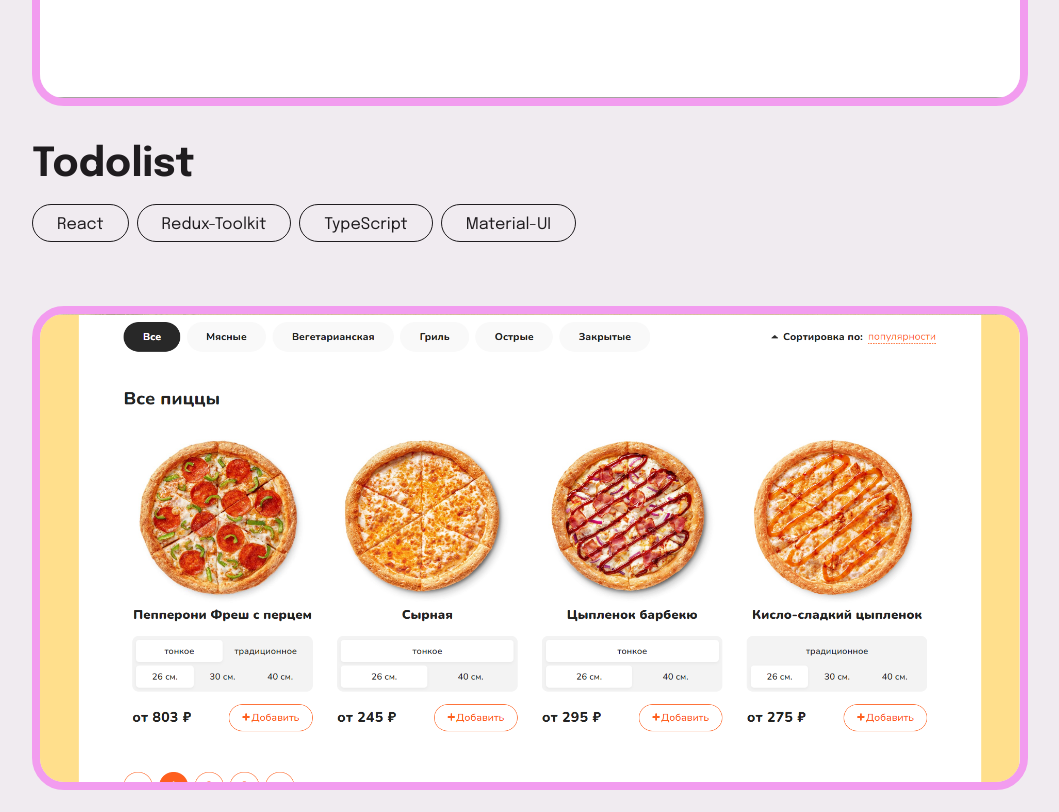
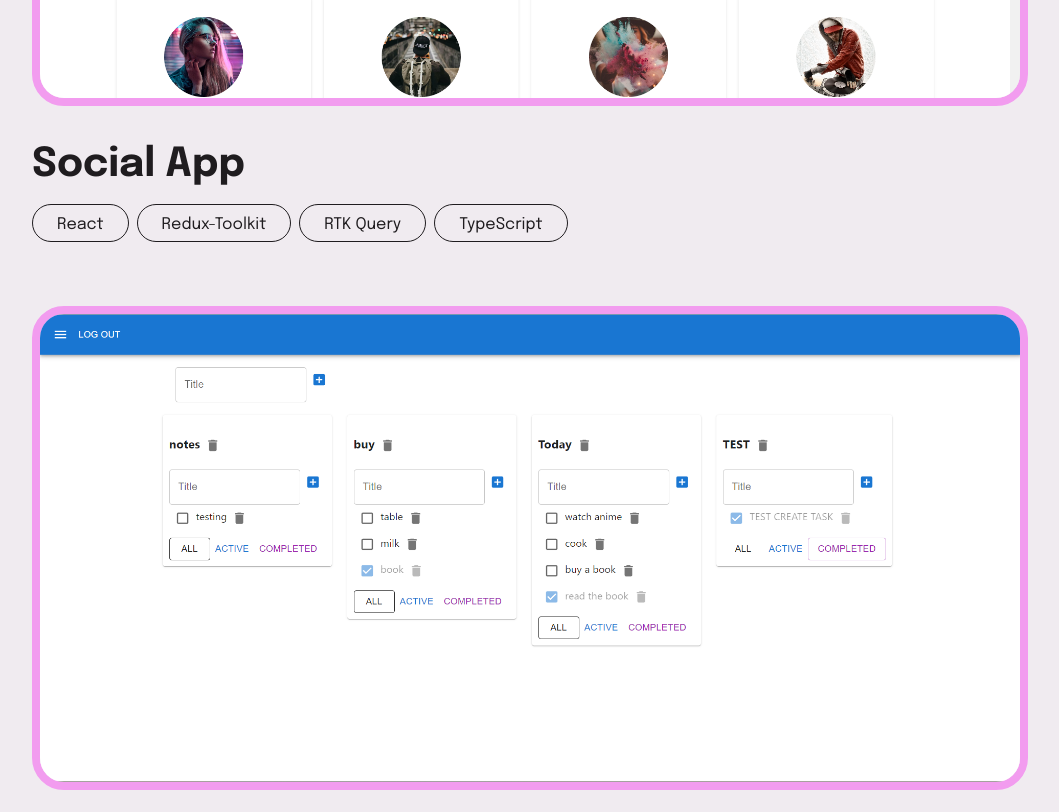
Before and after one commit to Tsukimono13/Portfolio, a React app: page / in a window 1280 px wide. Shown: the part 3688-4500 px from the top of the page, without its empty margins (110-1169 px from the left). Built offline with nearby package versions, Linux system fonts and the light colour scheme.

Commit message:
feat: added a work prj

```diff
--- a/src/layout/sections/works/Projects.ts
+++ b/src/layout/sections/works/Projects.ts
@@ -7,6 +7,7 @@ import hotels from 'assets/image/works/hotels.png'
 import news from 'assets/image/works/newsApp.png'
 import luxus from 'assets/image/works/luxus.png'
 import articles from 'assets/image/works/articles.png'
+import social from 'assets/image/works/social.png'
 
 export type WorkType = {
     title: string
@@ -29,6 +30,13 @@ export const works: WorkType[] = [
         title: 'Articles App',
         img: articles,
         link: 'https://github.com/Tsukimono13/Production_project',
+        category: 'web',
+        tags: ['React', 'Redux-Toolkit', 'RTK Query', 'TypeScript']
+    },
+    {
+        title: 'Social App',
+        img: social,
+        link: 'https://github.com/Tsukimono13/Social-App',
         category: 'web',
         tags: ['React', 'Redux-Toolkit', 'RTK Query', 'TypeScript']
     },
```
Also changed, not shown: src/assets/image/works/social.png (added).
